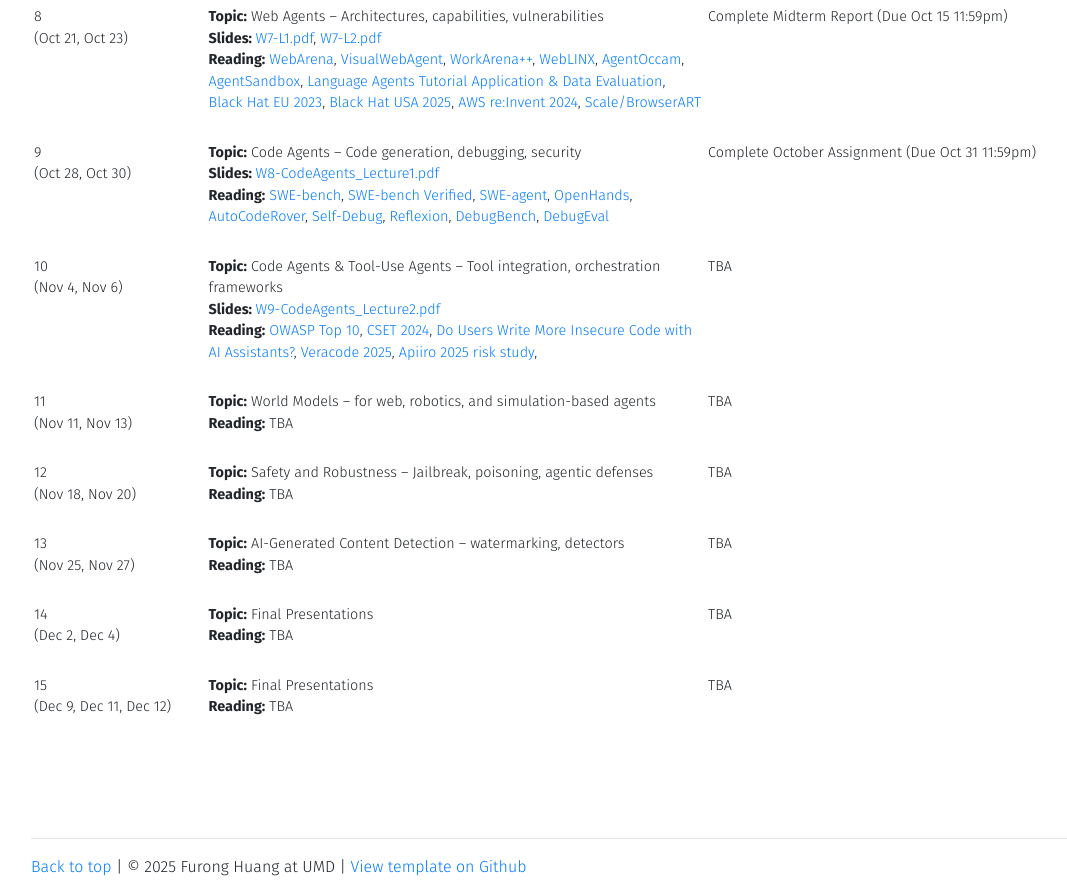
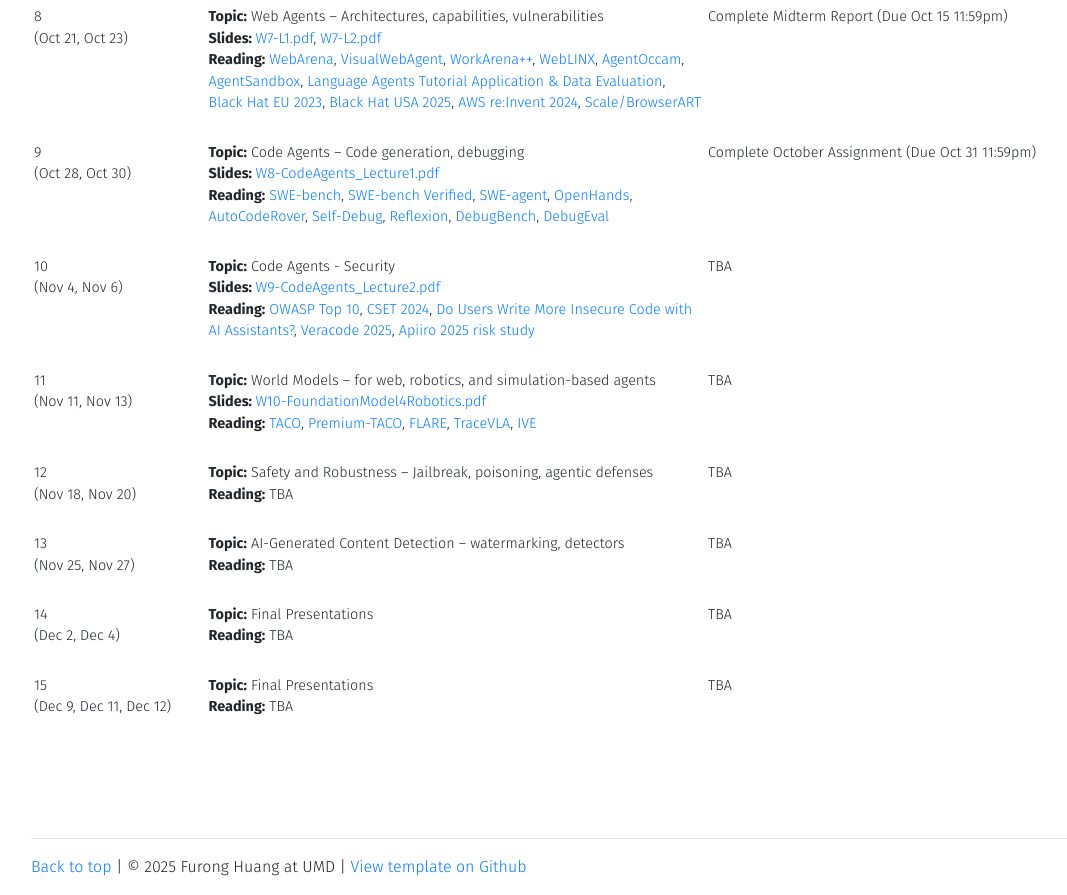
Before and after one commit to umd-huang-lab/cmsc848n-fall2025, a plain HTML site: page schedule.html in a window 1280 px wide. Shown: the part 955-1850 px from the top of the page, without its empty margins (54-1121 px from the left). Drawn offline with nearby package versions, Linux system fonts and the light colour scheme.

Commit message:
update material W10

```diff
--- a/schedule.html
+++ b/schedule.html
@@ -188,7 +188,7 @@
 
   <tr>
     <td>9<br>(Oct 28, Oct 30)</td>
-    <td><strong>Topic:</strong> Code Agents – Code generation, debugging, security <br>
+    <td><strong>Topic:</strong> Code Agents – Code generation, debugging <br>
       <strong>Slides: </strong> <a href="materials/W8-CodeAgents_Lecture1.pdf">W8-CodeAgents_Lecture1.pdf</a><br>
       <strong>Reading:</strong>
       <a href="https://arxiv.org/abs/2310.06770">SWE-bench</a>,
@@ -206,21 +206,29 @@
 
   <tr>
     <td>10<br>(Nov 4, Nov 6)</td>
-    <td><strong>Topic:</strong> Code Agents & Tool-Use Agents – Tool integration, orchestration frameworks <br>
+    <td><strong>Topic:</strong> Code Agents - Security <br>
       <strong>Slides: </strong> <a href="materials/W9-CodeAgents_Lecture2.pdf">W9-CodeAgents_Lecture2.pdf</a><br>
       <strong>Reading:</strong>
       <a href="https://owasp.org/www-project-top-10-for-large-language-model-applications/assets/PDF/OWASP-Top-10-for-LLMs-v2025.pdf">OWASP Top 10</a>,
       <a href="https://cset.georgetown.edu/publication/cybersecurity-risks-of-ai-generated-code/">CSET 2024</a>,
       <a href="https://arxiv.org/abs/2211.03622">Do Users Write More Insecure Code with AI Assistants?</a>,
       <a href="https://www.veracode.com/blog/genai-code-security-report/">Veracode 2025</a>,
-      <a href="https://apiiro.com">Apiiro 2025 risk study</a>,
+      <a href="https://apiiro.com">Apiiro 2025 risk study</a>
       <br>&nbsp;</td>
   <td>TBA</td>
   </tr>
 
   <tr>
     <td>11<br>(Nov 11, Nov 13)</td>
-    <td><strong>Topic:</strong>  World Models – for web, robotics, and simulation-based agents<br><strong>Reading:</strong> TBA<br>&nbsp;</td>
+    <td><strong>Topic:</strong>  World Models – for web, robotics, and simulation-based agents<br>
+      <strong>Slides: </strong> <a href="materials/W10-FoundationModel4Robotics.pdf">W10-FoundationModel4Robotics.pdf</a><br>
+      <strong>Reading:</strong>
+      <a href="https://arxiv.org/abs/2306.13229">TACO</a>,
+      <a href="https://arxiv.org/abs/2402.06187">Premium-TACO</a>,
+      <a href="https://arxiv.org/abs/2505.15659">FLARE</a>,
+      <a href="https://arxiv.org/abs/2412.10345">TraceVLA</a>,
+      <a href="https://arxiv.org/abs/2505.07815">IVE</a>
+      <br>&nbsp;</td>
     <td>TBA</td>
   </tr>
 
```
Also changed, not shown: 1 other file.
